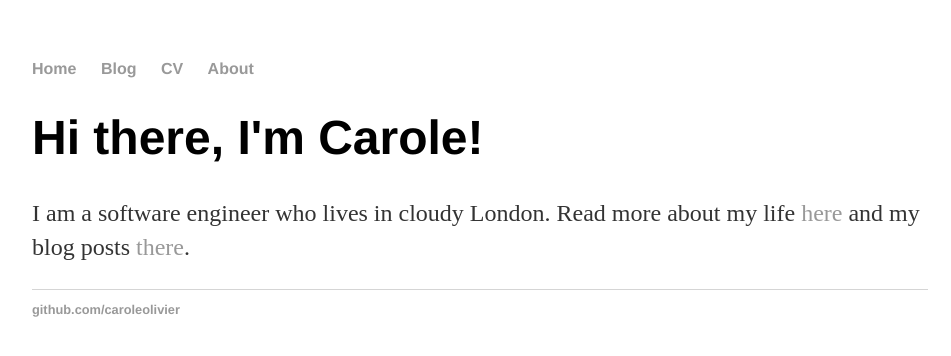
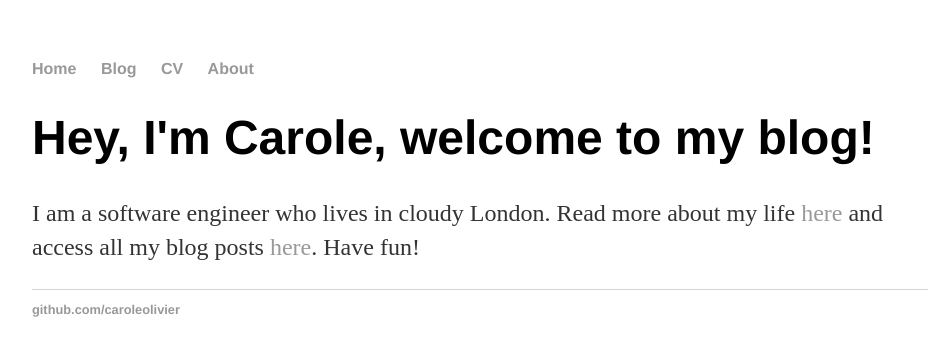
Before and after one commit to caroleolivier/caroleolivier.github.io, a Jekyll site: the page built from index.html, in a window 1280 px wide. Shown: the top 356 px of the page, without its empty margins (160-1111 px from the left). Built offline with Jekyll 4.4.1, drawn with Linux system fonts in a browser that asks for light colours.

Commit message:
Change home page text

```diff
--- a/index.html
+++ b/index.html
@@ -4,9 +4,9 @@ title: Carole's website
 ---
 
 <div class="blurb">
-    <h1>Hi there, I'm Carole!</h1>
+    <h1>Hey, I'm Carole, welcome to my blog!</h1>
     <p>
         I am a software engineer who lives in cloudy London.
-        Read more about my life <a href="/about">here</a> and my blog posts <a href="/blog">there</a>.
+        Read more about my life <a href="/about">here</a> and access all my blog posts <a href="/blog">here</a>. Have fun!
     </p>
 </div>
```
